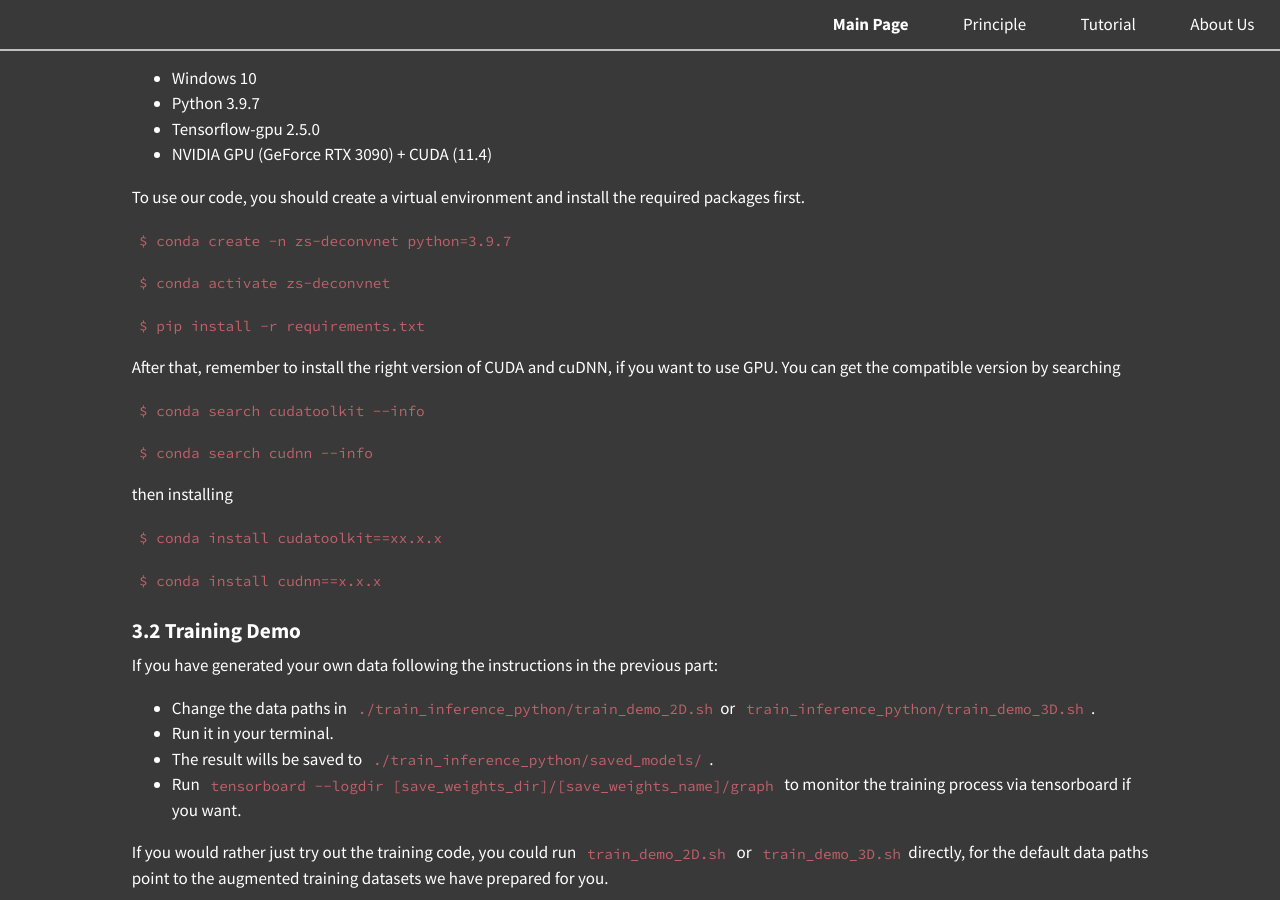
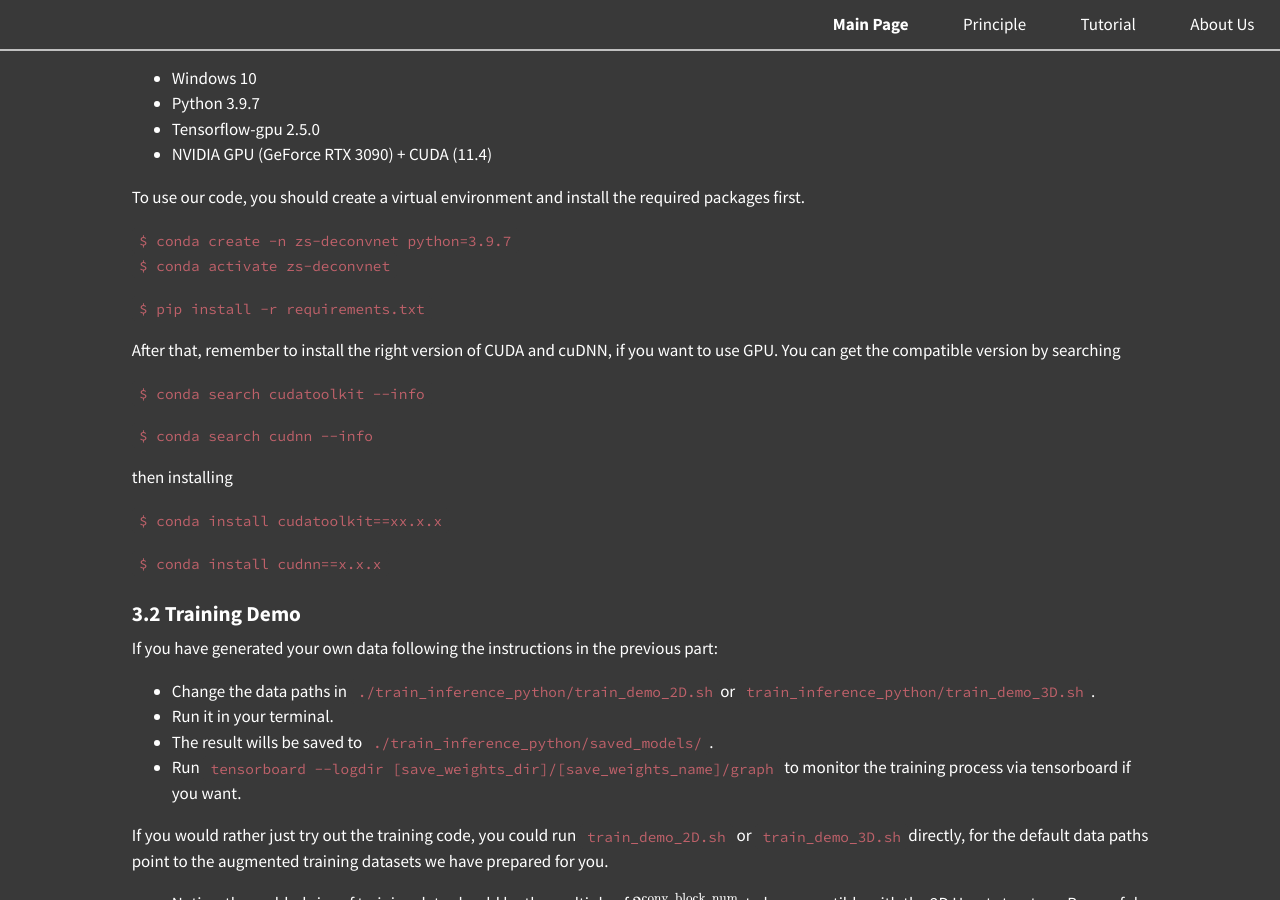
Before and after one commit to TristaZeng/ZS-DeconvNet-page, a Jekyll site: the page built from Tutorial.md, in a window 1280 px wide and 900 px high, scrolled down 1896 px. Built offline with Jekyll 4.4.1, drawn with Linux system fonts in a browser that asks for light colours.

Commit message:
adjust conda break

```diff
--- a/Tutorial.md
+++ b/Tutorial.md
@@ -75,8 +75,7 @@ To use our code, you should create a virtual environment and install the require
 
 <code style="background-color:#393939;">
 $ conda create -n zs-deconvnet python=3.9.7
-</code>
-
+</code><br>
 <code style="background-color:#393939;">
 $ conda activate zs-deconvnet
 </code>
```
